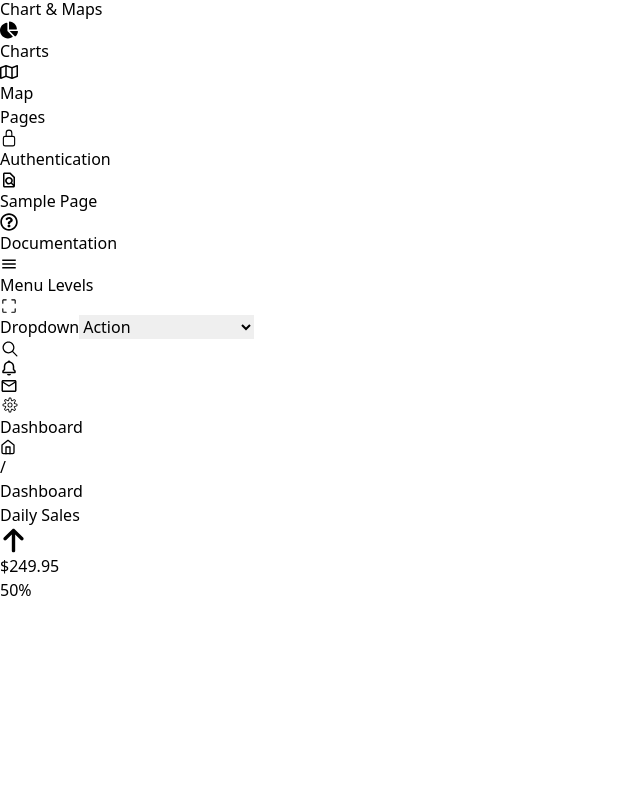
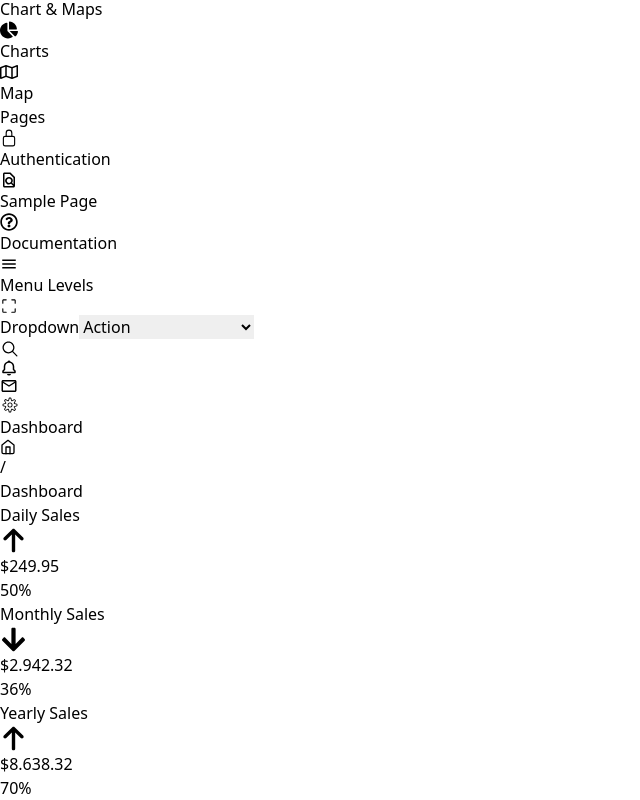
Before and after one commit to kaxsurani/dashboard, a React (Vite) app: page / in a window 1280 px wide. Shown: the part 1547-2347 px from the top of the page, without its empty margins (0-640 px from the left). Before the commit the page ends 2149 px from the top, so only its background shows below. Built offline with nearby package versions, Linux system fonts and the light colour scheme.

Commit message:
design change

```diff
--- /dev/null
+++ b/src/components/Box.css
@@ -0,0 +1,6 @@
+.line{
+    background: linear-gradient(-65deg, #1de9b6, #1dc4e9);
+}
+.line1{
+    background: linear-gradient(-135deg, #899fd4, #a389d4);
+}
--- a/src/components/Box.jsx
+++ b/src/components/Box.jsx
@@ -1,5 +1,7 @@
 import { LuHome } from "react-icons/lu";
 import { FaArrowUp } from "react-icons/fa6";
+import './Box.css'
+import { FaArrowDown } from "react-icons/fa";
 
 const Box = () => {
   return (
@@ -9,15 +11,42 @@ const Box = () => {
         <LuHome size={16} className="text-[#3f4d67]" />/
         <div className=" font-semibold text-[#111]">Dashboard</div>
       </div>
-      <div className="flex mt-4">
-        <div className="w-[31%] bg-[#f0f2f5] h-[174px] rounded-lg shadow-xl transition-shadow">
-            <div className="flex flex-col gap-5 ml-7 mt-7">
+      <div className="flex mt-4 gap-9">
+        <div className="w-[31%] bg-[#fbfcfc] h-[174px] rounded-lg shadow-xl transition-shadow">
+          <div className="flex flex-col gap-5 ml-7 mt-7">
             <p>Daily Sales</p>
             <div className="flex items-center justify-between">
-                <div className="flex items-center gap-4 text-[26px] font-light"><FaArrowUp size={27} className="text-[#1de9b6]"/> $249.95</div>
-                <div className="text-[#888] mr-8">50%</div>
+              <div className="flex items-center gap-4 text-[26px] font-light">
+                <FaArrowUp size={27} className="text-[#1de9b6]" /> $249.95
+              </div>
+              <div className="text-[#888] mr-8">50%</div>
             </div>
+            <div className="line w-[50%] h-2"></div>
+          </div>
+        </div>
+        <div className="w-[31%] bg-[#fbfcfc] h-[174px] rounded-lg shadow-xl transition-shadow">
+          <div className="flex flex-col gap-5 ml-7 mt-7">
+            <p>Monthly Sales</p>
+            <div className="flex items-center justify-between">
+              <div className="flex items-center gap-4 text-[26px] font-light">
+                <FaArrowDown size={27} className="text-[#f44236]" /> $2.942.32
+              </div>
+              <div className="text-[#888] mr-8">36%</div>
             </div>
+            <div className="line1 w-[36%] h-2"></div>
+          </div>
+        </div>
+        <div className="w-[31%] bg-[#fbfcfc] h-[174px] rounded-lg shadow-xl transition-shadow">
+          <div className="flex flex-col gap-5 ml-7 mt-7">
+            <p>Yearly Sales</p>
+            <div className="flex items-center justify-between">
+              <div className="flex items-center gap-4 text-[26px] font-light">
+                <FaArrowUp size={27} className="text-[#1de9b6]" /> $8.638.32
+              </div>
+              <div className="text-[#888] mr-8">70%</div>
+            </div>
+            <div className="line w-[70%] h-2"></div>
+          </div>
         </div>
       </div>
     </div>
```
